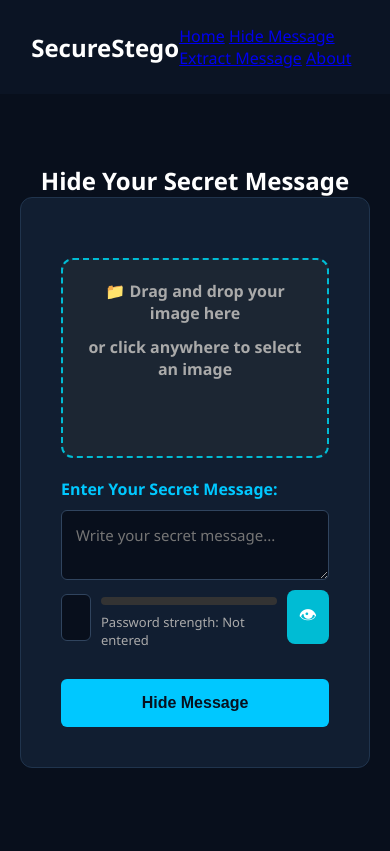
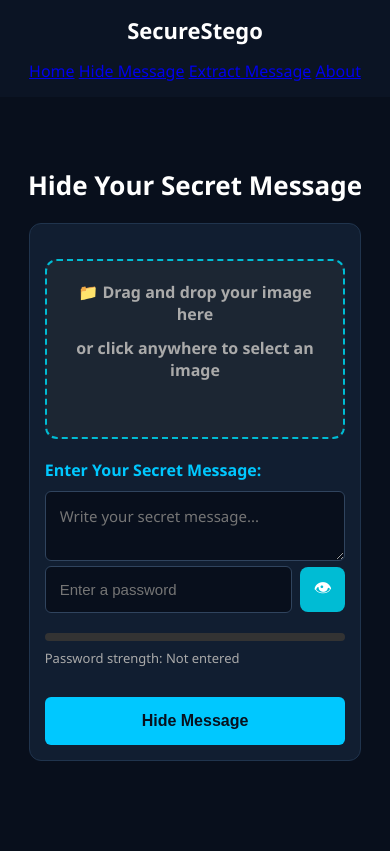
Before and after one commit to abihnavv/SecureStego, a Flask app: page /encode in a window 390 px wide. Before the commit the page ends 768 px from the top, so only its background shows below. Run offline with Flask 3, Linux system fonts and the light colour scheme; some libraries are stand-ins or nearby versions.

Commit message:
Improved mobile responsive design

```diff
--- a/static/css/style.css
+++ b/static/css/style.css
@@ -621,3 +621,121 @@ footer {
 .image-preview p {
     display: none;
 }
+
+/* Mobile Responsive Design */
+@media screen and (max-width: 768px) {
+
+    body {
+        overflow-x: hidden;
+    }
+
+    .container,
+    .encode-container {
+        width: 95%;
+        max-width: 100%;
+        margin: 20px auto;
+        padding: 15px;
+    }
+
+    h1 {
+        font-size: 26px;
+    }
+
+    h2 {
+        font-size: 22px;
+    }
+
+    button {
+        width: 100%;
+        padding: 14px;
+    }
+
+    input,
+    textarea,
+    select {
+        max-width: 100%;
+        box-sizing: border-box;
+    }
+
+    .drop-area {
+        width: 100%;
+        min-height: 180px;
+        box-sizing: border-box;
+    }
+
+    .image-preview img {
+        max-width: 100%;
+        max-height: 220px;
+    }
+}
+
+/* Mobile Navigation */
+@media screen and (max-width: 768px) {
+
+.navbar {
+    display: flex;
+    flex-direction: column;
+    align-items: center;
+    gap: 15px;
+    padding: 15px 10px;
+}
+
+.logo {
+    font-size: 25px;
+    text-align: center;
+}
+
+.nav-links {
+    display: flex;
+    flex-wrap: wrap;
+    justify-content: center;
+    align-items: center;
+    gap: 10px 18px;
+    padding: 0;
+    margin: 0;
+    list-style: none;
+    width: 100%;
+}
+
+.nav-links li {
+    margin: 0;
+}
+
+.nav-links a {
+    font-size: 14px;
+    white-space: nowrap;
+}
+
+}
+
+/* Mobile Password Field Fix */
+@media screen and (max-width: 768px) {
+
+    .password-container {
+        display: grid;
+        grid-template-columns: minmax(0, 1fr) 45px;
+        gap: 8px;
+        align-items: center;
+    }
+
+    .password-container input {
+        width: 100%;
+        min-width: 0;
+        box-sizing: border-box;
+    }
+
+    .password-container .password-strength {
+        grid-column: 1 / -1;
+        width: 100%;
+    }
+
+    .password-container button {
+        grid-column: 2;
+        grid-row: 1;
+        width: 45px !important;
+        height: 45px;
+        padding: 5px;
+        font-size: 18px;
+        box-sizing: border-box;
+    }
+}
```
